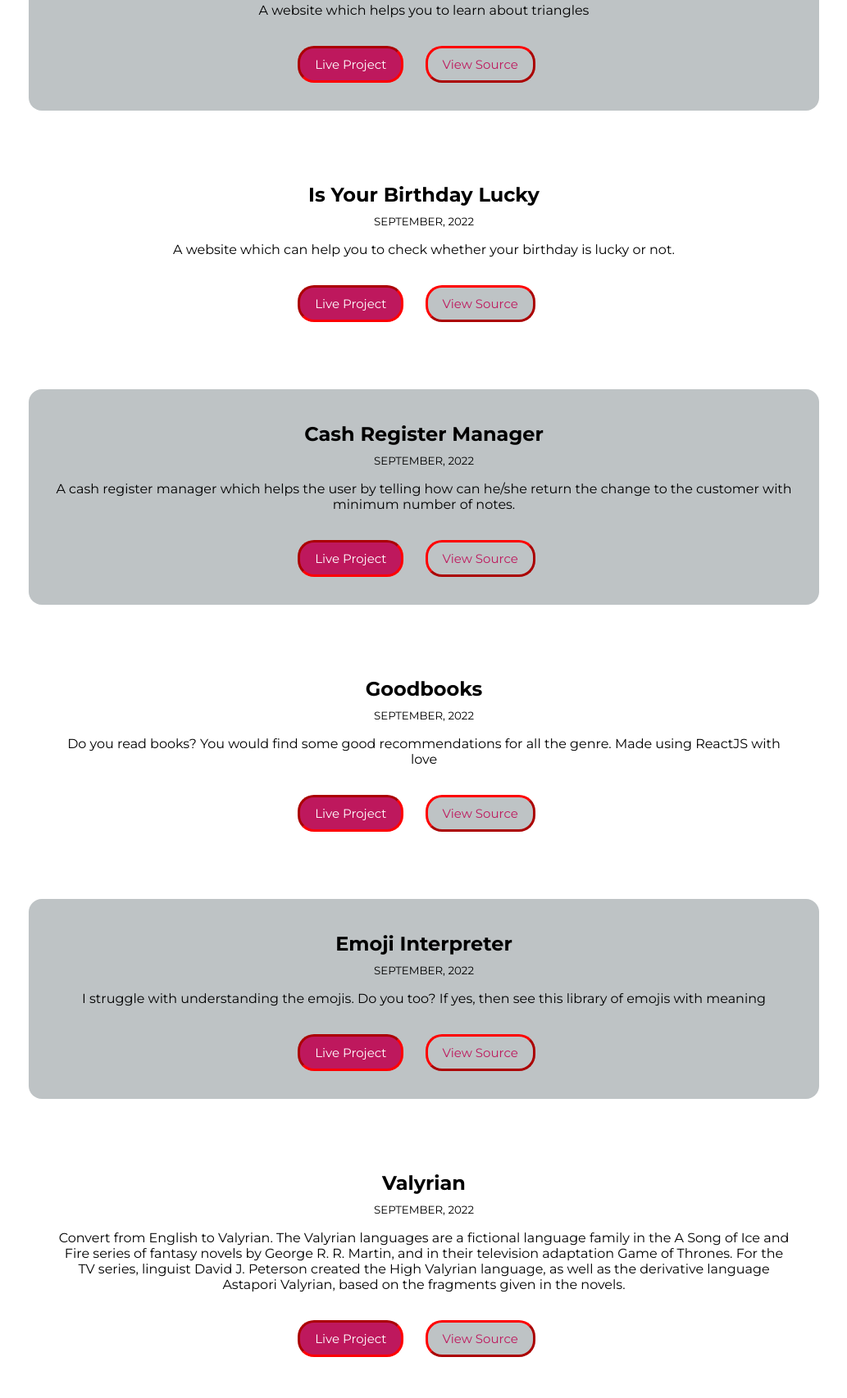
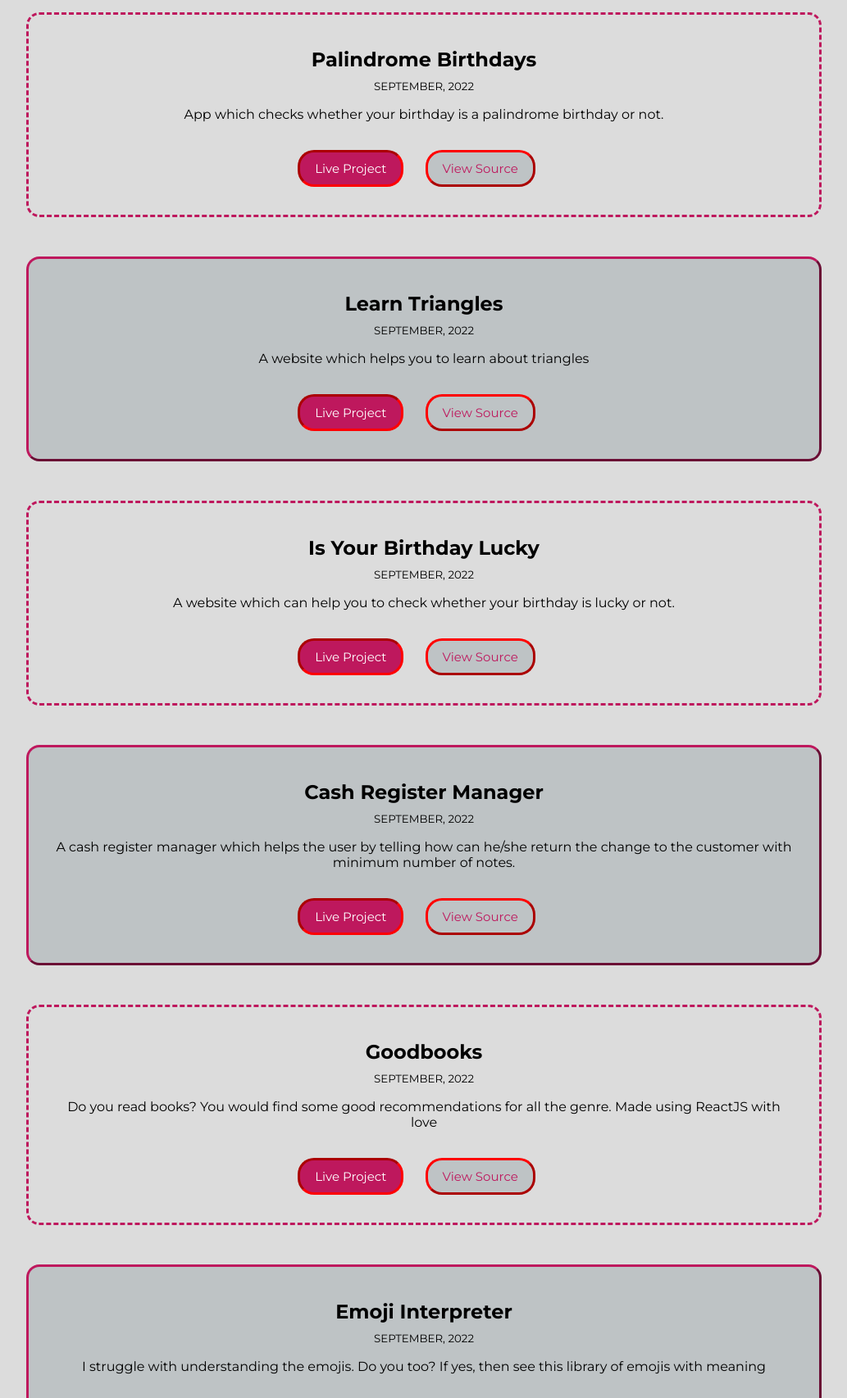
Before and after one commit to xxsameerx/project-page, a plain HTML site: page index.html in a window 1280 px wide. Shown: the part 1094-2800 px from the top of the page at 82% size, without its empty margins (123-1156 px from the left). Drawn offline with Linux system fonts and the light colour scheme.

Commit message:
ALL DONE

```diff
--- a/design.css
+++ b/design.css
@@ -7,6 +7,7 @@
 }
 
 body {
+  background-color:gainsboro;
   font-family: "Montserrat", sans-serif;
   margin: 0px auto;
   max-width: 85%;
@@ -146,16 +147,23 @@ hr {
 
 .ow {
   background-color: var(--off-white);
+  border: 3px outset #be185d
 }
+.pow{
+  border: 3px dashed #be185d;
+}
+
 
 /** footers **/
 
 .footer {
   background-color: var(--primary-color);
-  padding: 2rem 1rem;
+  padding: 2rem 8rem ;
   text-align: center;
   color:black;
   border-top-right-radius: 1rem;
+  border: 2px solid black;
+}
 }
 
 .footer .link {
--- a/index.html
+++ b/index.html
@@ -30,6 +30,7 @@
     </nav>
 
     <header class="hero">
+      <img class="hero-img" src="/images/hero img/pro-pic.svg" alt="bb">
       <h1 class="hero-heading">
         see my <span class="heading-inverted"> code</span>
       </h1>
@@ -61,7 +62,7 @@
       </li>
 
       <li>
-        <article class="showcase-list container container-center">
+        <article class="showcase-list container pow container-center">
           <h1>Palindrome Birthdays</h1>
           <small>SEPTEMBER, 2022</small>
           <p>
@@ -106,7 +107,7 @@
       </li>
 
       <li>
-        <article class="showcase-list container container-center">
+        <article class="showcase-list container pow container-center">
           <h1>Is Your Birthday Lucky</h1>
           <small>SEPTEMBER, 2022</small>
           <p>
@@ -154,7 +155,7 @@
       </li>
 
       <li>
-        <article class="showcase-list container container-center">
+        <article class="showcase-list container pow container-center">
           <h1>Goodbooks</h1>
           <small>SEPTEMBER, 2022</small>
           <p>
@@ -193,7 +194,7 @@
       </li>
 
       <li>
-        <article class="showcase-list container container-center">
+        <article class="showcase-list container  pow container-center">
           <h1>Valyrian </h1>
           <small>SEPTEMBER, 2022</small>
           <p>Convert from English to Valyrian. The Valyrian languages are a fictional language family in the A Song of Ice and Fire series of fantasy novels by George R. R. Martin, and in their television adaptation Game of Thrones. For the TV series, linguist David J. Peterson created the High Valyrian language, as well as the derivative language Astapori Valyrian, based on the fragments given in the novels.
@@ -229,7 +230,7 @@
       </li>
 
       <li>
-        <article class="showcase-list container container-center">
+        <article class="showcase-list container pow container-center">
           <h1>How well do you know me?</h1>
           <small>SEPTEMBER, 2022</small>
           <p>
@@ -265,7 +266,7 @@
     </ul>
 
     <footer class="footer">
-      <div class="footer-header">social media presence</div>
+      <div class="footer-header">FIND ME ON</div>
       <ul class="social-links list-non-bullet">
         <li class="list-item-inline">
           <a class="link" href="https://github.com/xxsameerx"> <img src="images/github/github-svgrepo-com.svg" alt=""></a>
```
Also changed, not shown: images/hero img/pro-pic.svg (added).
